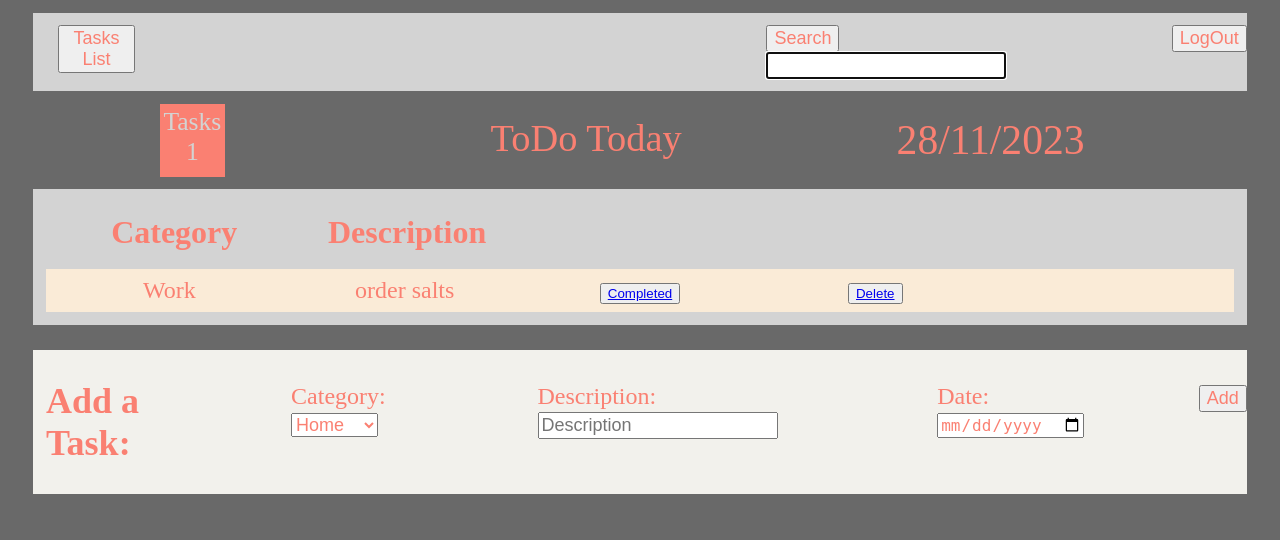
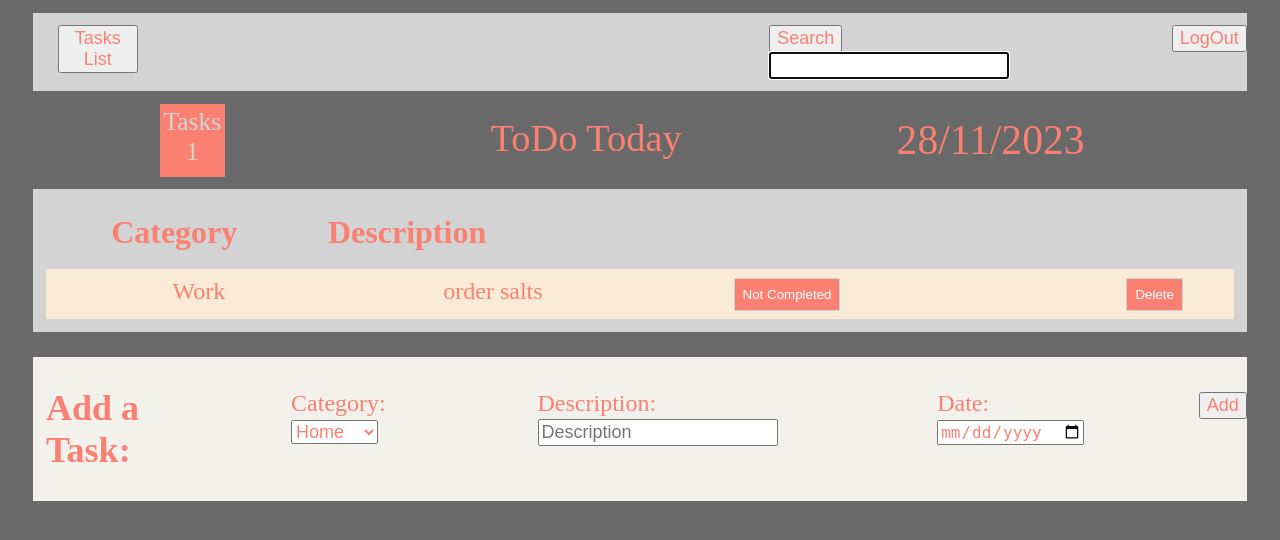
Before and after one commit to 8BenL/project2---TO-DO-app, a Flask app: page /today in a window 1280 px wide. Shown: the top 540 px of the page. Run offline with Flask 3, Linux system fonts and the light colour scheme; a user stored in the database is signed in; data comes from the database, SQL or seed files in the repository; both versions use the stored data as it was after the commit.

Commit message:
final draft.. for now

```diff
--- a/app.py
+++ b/app.py
@@ -1,9 +1,10 @@
-from flask import Flask, session, render_template, redirect, url_for, request, jsonify
+from flask import Flask, session, render_template, redirect, url_for, request
 app = Flask(__name__)
 import db
 import functions
 from datetime import timedelta
 import datetime
+import classes
 
 
 app.secret_key = "sekflbskgvjd"
@@ -18,15 +19,18 @@
 
 @app.route('/login', methods=['GET','POST'])
 def login():
-    username=request.form["username"]
-    password=request.form["password"]
-    if db.login(username, password):
-        user_id=db.get_user_id(username,password)
+    username=request.form.get("username",None)
+    password=request.form.get("password",None)
+    if username is None or password is None:
+        return redirect("/logout")
+    if db.login(username=username, password=password):
+        user_id=db.get_user_id(username=username, password=password)
         session.permanent = True
-        session["user_id"]=user_id
+        session["user_id"] = user_id
         return redirect("/today")
     else:
-        return render_template("login.html")
+        return redirect('/logout')
+
 
 @app.route('/today')
 def today():
@@ -42,10 +46,14 @@
 
 @app.route('/sign_up', methods=['GET','POST'])
 def sign_up():
-    if request.method == 'POST':
-        username=request.form["username"]
-        password=request.form["password"]
-        functions.sign_up(username, password)
+    username=request.form.get('username',None)
+    password=request.form.get('password',None)
+    if username is None or password is None:
+        return render_template("sign_up.html")
+    users_list = db.users_list()
+    new_user = classes.User(username=username, password=password)
+    users_list.append(new_user)
+    db.save_user(users_list)
     return render_template("login.html")
 
 @app.route('/to_sign_up')
@@ -55,11 +63,10 @@
 @app.route('/logout')
 def logout():
     if "user_id" in session:
-        user_id = session['user_id']
         session.pop('user_id', None)
-        return render_template("login.html")
+        return redirect("/")
     else:
-        return render_template("login.html")
+        return redirect("/")
 
 @app.route('/add')
 def add():
@@ -124,28 +131,35 @@
     else:
         return render_template("login.html")
 
-@app.route('/update')
-def update():
+@app.route('/update/<id>')
+def update(id: str):
     if "user_id" in session:
         user_id = session['user_id']
         category = request.args["category"]
         description = request.args["description"]
         date = request.args["date"]
-        functions.update(user_id=user_id, category=category, description=description, date=date)
+        updated = functions.update(task_id=id, user_id=user_id, category=category, description=description, date=date)
+        print(updated)
         return redirect(f"/Tasks_List")
     else:
         return render_template("login.html")
 
 
+@app.route('/completed_today/<task_id>/')
+def completed_today(task_id: int):
+    completed = request.args["completed"]
+    functions.toggle_task(task_id=task_id, completed=completed)
+    return redirect("/today")
+
 @app.route('/to_update')
 def to_update():
     if "user_id" in session:
+        task_id = request.args['id']
         user_id = session['user_id']
         category = request.args["category"]
         description = request.args["description"]
         date = request.args["date"]
-        id = db.get_task_id(user_id, category, description, date)
-        return render_template("update.html", id=id, user_id=user_id, category=category, description=description, date=date)
+        return render_template("update.html", id=task_id, user_id=user_id, category=category, description=description, date=date)
     else:
         return render_template("login.html")
 
@@ -178,8 +192,11 @@
 def tasks_board():
       if "user_id" in session:
         user_id = session['user_id']
-        return db.load(user_id)
+        return list(filter(lambda task_dict: task_dict['completed'] == 0 , db.load(user_id)))
 
+@app.route('/api/sign_up', methods=['GET'])
+def users_list():
+        return db.users_list()
 
 if __name__ == '__main__':
     app.run(debug=True)
--- a/db.py
+++ b/db.py
@@ -17,7 +17,7 @@
 
 def login(username="", password=""):
     sql=f"SELECT user_id FROM users WHERE username='{username}' AND password='{password}'"
-    if query_db(sql)==0:
+    if len(query_db(sql))==0:
         return False
     return True
 
@@ -31,7 +31,7 @@
 
 def get_dicts(user_id):
     tasks = query_db(f"SELECT * FROM tasks WHERE user_id='{user_id}'")
-    keys = ["id", "user_id", "category", "description", "date"]
+    keys = ["id", "user_id", "category", "description", "date", "completed"]
     tasks_list = []
     for task in tasks:
         values = list(task)
@@ -43,7 +43,7 @@
     tasks = query_db(f"SELECT * FROM tasks WHERE user_id='{user_id}'")
     objects_list = []
     for task in tasks:
-        task = classes.Task(task[1],task[2],task[3],task[4])
+        task = classes.Task(task[1],task[2],task[3],task[4],completed=task[5])
         objects_list.append(task)
     return objects_list
 
@@ -51,7 +51,7 @@
     tasks = query_db(f"SELECT * FROM tasks")
     objects_list = []
     for task in tasks:
-        task = classes.Task(task[1],task[2],task[3],task[4])
+        task = classes.Task(task[1],task[2],task[3],task[4],completed=task[5])
         objects_list.append(task)
     return objects_list
 
@@ -87,10 +87,18 @@
     task = classes.Task(user_id=task.user_id, category=task.category, description=task.description, date=task.date)
     query_db(f"DELETE FROM tasks WHERE (user_id,category,description,date)=('{task.user_id}','{task.category}','{task.description}','{task.date}')")
 
+
+def toggle_task(completed, task_id):
+    if completed == 1 or completed  == '1':
+        query_db(f"UPDATE tasks SET completed=0 WHERE id ={task_id}")
+    else:
+        query_db(f"UPDATE tasks SET completed=1 WHERE id ={task_id}")
+
 def save_new_update(task):
-    task = classes.Task(user_id=task.user_id, category=task.category, description=task.description, date=task.date)
-    task_id=get_task_id(user_id=task.user_id, category=task.category, description=task.description, date=task.date)
-    tasks=get_dicts(task.user_id)
-    for task in tasks:
-        if task_id == task['id']:
-            query_db(f"UPDATE tasks SET user_id='{task.user_id}', category='{task.category}', description='{task.description}', date='{task.date}'")
+    #task = classes.Task(user_id=task.user_id, category=task.category, description=task.description, date=task.date)
+    #task_id=get_task_id(user_id=task.user_id, category=task.category, description=task.description, date=task.date)
+    query_db(f"UPDATE tasks SET category='{task.category}', description='{task.description}', date='{task.date}' WHERE id ={task.id}")
+    #tasks=get_dicts(task.user_id)
+    #for task in tasks:
+     #   if task_id == task['id']:
+           # query_db(f"UPDATE tasks SET user_id='{task.user_id}', category='{task.category}', description='{task.description}', date='{task.date}'")
--- a/static/styles.css
+++ b/static/styles.css
@@ -43,7 +43,7 @@
 
 .logout {
   gap: 2%;
-  margin-left: 10%;
+  margin-left: 9%;
   padding-top: 1%;
   padding-bottom: 1%;
 }
@@ -135,10 +135,28 @@
   margin-bottom: 1%;
 }
 
+.task_today {
+  background-color: rgb(242, 241, 236);
+  display: grid;
+  grid-template-columns: 1fr 1fr 1fr 1fr;
+  padding: 0.5%;
+  font-size: x-large;
+  margin-top: 0.5%;
+}
+
+.task_today > div{
+  font-size: x-large;
+  margin-top: 1%;
+  margin-bottom: 1%;
+}
+
 .task:nth-child(even){
   background-color: antiquewhite;
 }
 
+.task_today:nth-child(even){
+  background-color: antiquewhite;
+}
 .add_container {
   font-size: large;
   margin: 2%;
@@ -196,6 +214,24 @@
   color: salmon;
 }
 
+.btn-tasks {
+  padding:8px;
+  background: salmon;
+  border:1px solid lightgray;
+}
+
+button >a {
+  color:white;
+  text-decoration: none;
+}
+
+.btn-tasks1 {
+  padding:8px;
+  background: salmon;
+  border:1px solid lightgray;
+  margin-left: 50%;
+}
+
 .login_header {
   text-align:center;
   font-size: 350%;
@@ -214,7 +250,8 @@
 }
 
 .back_to_top {
-  color: salmon;
-  font-size: large;
+  padding:8px;
+  background: salmon;
+  border:1px solid lightgray;
   margin-left: 45%;
 }
--- a/static/api.js
+++ b/static/today.js
@@ -11,5 +11,5 @@
 }
 
 
-const root = ReactDOM.createRoot(document.getElementById("root"));
-root.render(<TaskBoard/>);
+const tasks_board = ReactDOM.createRoot(document.getElementById("tasks_board"));
+tasks_board.render(<TaskBoard/>);
--- a/templates/Tasks_List.html
+++ b/templates/Tasks_List.html
@@ -34,8 +34,8 @@
                 <div class="date"> {{ task.date }}</div>
                 <div class="category"> {{ task.category }}</div>
                 <div class="description"> {{ task.description }}</div>
-                <div><button class="to_update"><a href="/to_update?id={{task.id}}&category={{ task.category }}&description={{ task.description }}&date={{ task.date }}">Update</a></button></div>
-                <div><button class="delete"><a href="/delete?category={{ task.category }}&description={{ task.description }}&date={{ task.date }}">Delete</a></button></div>
+                <div><button class="completed btn-tasks"><a href="/to_update?id={{task.id}}&category={{ task.category }}&description={{ task.description }}&date={{ task.date }}">Update</a></button></div>
+                <div><button class="delete btn-tasks"><a href="/delete?category={{ task.category }}&description={{ task.description }}&date={{ task.date }}">Delete</a></button></div>
             </div>
         {% endfor %}
     </div>
--- a/templates/today.html
+++ b/templates/today.html
@@ -11,7 +11,7 @@
     <script crossorigin src="https://unpkg.com/axios/dist/axios.min.js"></script>
 </head>
 <body>
-    <script type="text/babel" src="/static/api.js"></script>
+    <script type="text/babel" src="/static/today.js"></script>
     <div class="Menu_container">
         <div class="back_home">
             <button button type="button" onclick="location.href='/Tasks_List'">Tasks List</button>
@@ -26,7 +26,7 @@
     </div>
     <div class="Header_container">
         <div class="username">{{ username }}</div>
-        <div class="tasks_board" id="root"></div>
+        <div class="tasks_board" id="tasks_board"></div>
         <div class="main_Header">ToDo Today</div>
         <div class="Today_date">{{ day }}/{{ month }}/{{ year }}</div>
     </div>
@@ -37,11 +37,17 @@
             <div class="description">Description</div>
         </div>
         {% for task in sorted_list %}
-            <div class="task">
+            <div class="task_today">
                 <div class="category"> {{ task.category }}</div>
                 <div class="description"> {{ task.description }}</div>
-                <div><button class="completed"><a href="/completed_today?category={{ task.category }}&description={{ task.description }}&date={{ task.date }}">Completed</a></button></div>
-                <div><button class="delete"><a href="/delete_today?category={{ task.category }}&description={{ task.description }}&date={{ task.date }}">Delete</a></button></div>
+                <div><button class="completed btn-tasks"><a href="/completed_today/{{task.id}}/?completed={{task.completed}}">
+                    {% if task.completed == 1 %}
+                        Completed
+                    {% else %}
+                        Not Completed
+                    {% endif %}
+                </a></button></div>
+                <div><button class="delete btn-tasks1"><a href="/delete_today?category={{ task.category }}&description={{ task.description }}&date={{ task.date }}">Delete</a></button></div>
             </div>
         {% endfor %}
     </div>
--- a/templates/update.html
+++ b/templates/update.html
@@ -10,8 +10,9 @@
     <div class="update_header">Update a Task</div>
     <div class="add_container">
         <div class="update">
-            <form action="/update" method="get" class="update1">
-                <input type="hidden" name="id" value="{{ id }}">
+            {{id}}
+            {{category}}
+            <form action="/update/{{ id }}" method="get" class="update1">
                 <input type="text" name="category" placeholder = "{{ category }}" autofocus>
                 <input type="text" name="description" placeholder = "{{ description }}">
                 <input type="date" name="date" placeholder= "{{ date }}">
```
Also changed, not shown: classes.py (+8 -18 lines), functions.py (+6 -12 lines), templates/login.html (+8 -1 lines), templates/sign_up.html (+9 -2 lines), tasks.db.
